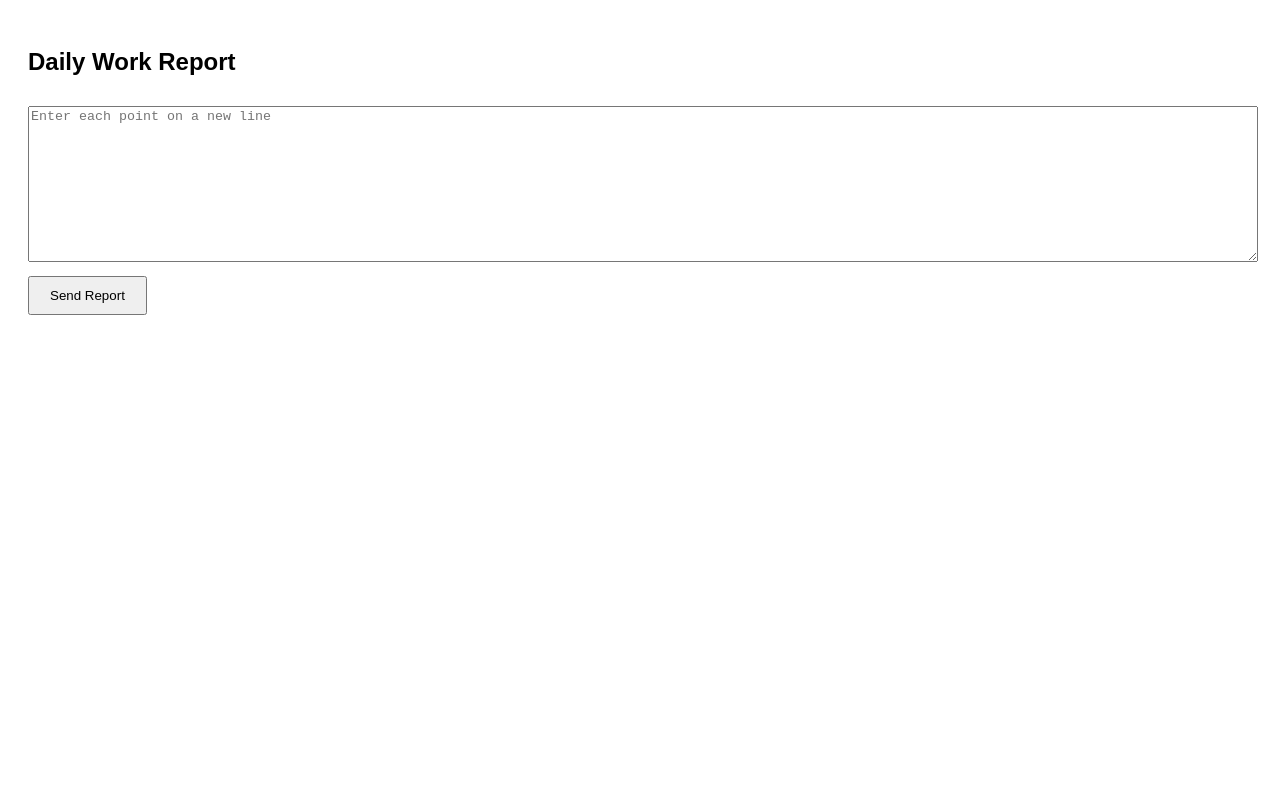
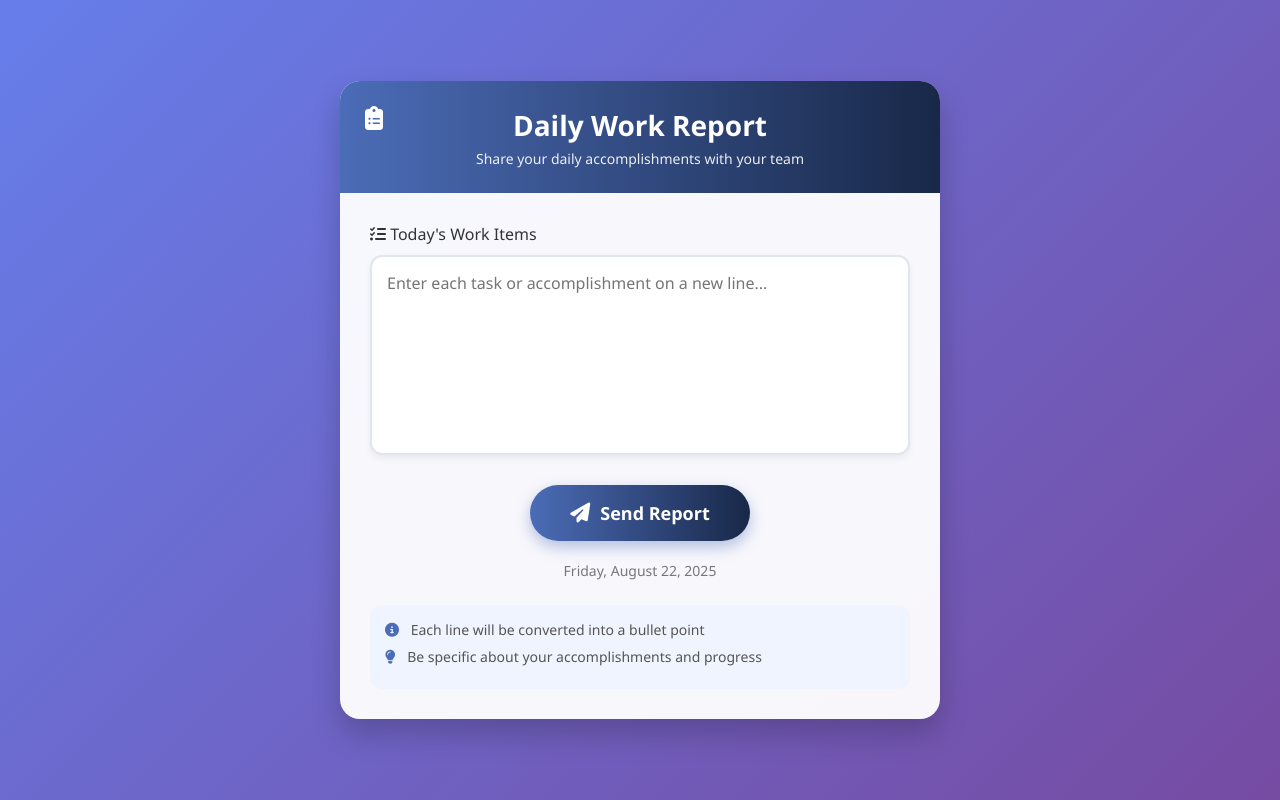
Before and after one commit to issac2001/ReportMaker, a plain HTML site: page index.html in a window 1280 px wide. Drawn offline with Linux system fonts and the light colour scheme.

Commit message:
Improved UI

```diff
--- a/index.html
+++ b/index.html
@@ -1,19 +1,226 @@
 <!DOCTYPE html>
-<html>
+<html lang="en">
 <head>
-  <title>Daily Work Report</title>
+  <meta charset="UTF-8">
+  <meta name="viewport" content="width=device-width, initial-scale=1.0">
+  <title>MailMyDay</title>
+  <link rel="stylesheet" href="https://cdnjs.cloudflare.com/ajax/libs/font-awesome/6.4.0/css/all.min.css">
+  <link rel="icon" href="ReportMaker.png" type="image/png">
   <style>
-    body { font-family: Arial, sans-serif; padding: 20px; }
-    textarea { width: 100%; height: 150px; margin: 10px 0; }
-    button { padding: 10px 20px; cursor: pointer; }
+    * {
+      margin: 0;
+      padding: 0;
+      box-sizing: border-box;
+      font-family: 'Segoe UI', Tahoma, Geneva, Verdana, sans-serif;
+    }
+
+    body {
+      background: linear-gradient(135deg, #667eea 0%, #764ba2 100%);
+      min-height: 100vh;
+      display: flex;
+      justify-content: center;
+      align-items: center;
+      padding: 20px;
+    }
+
+    .container {
+      width: 100%;
+      max-width: 600px;
+      background: rgba(255, 255, 255, 0.95);
+      border-radius: 20px;
+      box-shadow: 0 15px 30px rgba(0, 0, 0, 0.2);
+      overflow: hidden;
+      animation: fadeIn 0.6s ease-out;
+    }
+
+    .header {
+      background: linear-gradient(to right, #4b6cb7, #182848);
+      color: white;
+      padding: 25px;
+      text-align: center;
+      position: relative;
+    }
+
+    .header h2 {
+      font-weight: 600;
+      font-size: 28px;
+      margin-bottom: 5px;
+    }
+
+    .header p {
+      opacity: 0.9;
+      font-size: 14px;
+    }
+
+    .header i {
+      position: absolute;
+      top: 25px;
+      left: 25px;
+      font-size: 24px;
+    }
+
+    .content {
+      padding: 30px;
+    }
+
+    .input-container {
+      margin-bottom: 25px;
+    }
+
+    .input-container label {
+      display: block;
+      margin-bottom: 10px;
+      font-weight: 500;
+      color: #333;
+      font-size: 16px;
+    }
+
+    textarea {
+      width: 100%;
+      height: 200px;
+      padding: 15px;
+      border: 2px solid #e1e5ee;
+      border-radius: 12px;
+      resize: none;
+      font-size: 16px;
+      transition: all 0.3s ease;
+      box-shadow: 0 4px 6px rgba(0, 0, 0, 0.05);
+    }
+
+    textarea:focus {
+      outline: none;
+      border-color: #4b6cb7;
+      box-shadow: 0 6px 12px rgba(75, 108, 183, 0.15);
+      transform: translateY(-2px);
+    }
+
+    .button-container {
+      text-align: center;
+    }
+
+    button {
+      background: linear-gradient(to right, #4b6cb7, #182848);
+      color: white;
+      border: none;
+      padding: 16px 40px;
+      border-radius: 50px;
+      font-size: 18px;
+      font-weight: 600;
+      cursor: pointer;
+      transition: all 0.3s ease;
+      box-shadow: 0 6px 15px rgba(75, 108, 183, 0.4);
+      display: inline-flex;
+      align-items: center;
+      justify-content: center;
+    }
+
+    button:hover {
+      transform: translateY(-3px);
+      box-shadow: 0 10px 20px rgba(75, 108, 183, 0.6);
+    }
+
+    button:active {
+      transform: translateY(0);
+      box-shadow: 0 4px 10px rgba(75, 108, 183, 0.4);
+    }
+
+    button i {
+      margin-right: 10px;
+      font-size: 20px;
+    }
+
+    .instructions {
+      margin-top: 25px;
+      padding: 15px;
+      background: #f0f4ff;
+      border-radius: 12px;
+      font-size: 14px;
+      color: #555;
+    }
+
+    .instructions p {
+      margin-bottom: 8px;
+    }
+
+    .instructions i {
+      color: #4b6cb7;
+      margin-right: 8px;
+    }
+
+    .date-display {
+      text-align: center;
+      margin-top: 20px;
+      font-size: 14px;
+      color: #777;
+      font-weight: 500;
+    }
+
+    @keyframes fadeIn {
+      from {
+        opacity: 0;
+        transform: translateY(20px);
+      }
+      to {
+        opacity: 1;
+        transform: translateY(0);
+      }
+    }
+
+    @media (max-width: 600px) {
+      .container {
+        border-radius: 15px;
+      }
+
+      .header {
+        padding: 20px;
+      }
+
+      .content {
+        padding: 20px;
+      }
+
+      button {
+        width: 100%;
+        padding: 14px;
+      }
+    }
   </style>
 </head>
 <body>
+  <div class="container">
+    <div class="header">
+      <i class="fas fa-clipboard-list"></i>
       <h2>Daily Work Report</h2>
-  <textarea id="workPoints" placeholder="Enter each point on a new line"></textarea>
-  <button onclick="sendReport()">Send Report</button>
+      <p>Share your daily accomplishments with your team</p>
+    </div>
+
+    <div class="content">
+      <div class="input-container">
+        <label for="workPoints"><i class="fas fa-tasks"></i> Today's Work Items</label>
+        <textarea id="workPoints" placeholder="Enter each task or accomplishment on a new line..."></textarea>
+      </div>
+
+      <div class="button-container">
+        <button onclick="sendReport()">
+          <i class="fas fa-paper-plane"></i> Send Report
+        </button>
+      </div>
+
+      <div class="date-display" id="dateDisplay"></div>
+
+      <div class="instructions">
+        <p><i class="fas fa-info-circle"></i> Each line will be converted into a bullet point</p>
+        <p><i class="fas fa-lightbulb"></i> Be specific about your accomplishments and progress</p>
+      </div>
+    </div>
+  </div>
 
   <script>
+    // Display today's date
+    const today = new Date();
+    const options = { weekday: 'long', year: 'numeric', month: 'long', day: 'numeric' };
+    document.getElementById('dateDisplay').textContent = today.toLocaleDateString('en-US', options);
+
     function sendReport() {
         const today = new Date().toLocaleDateString('en-GB', { day:'2-digit', month:'short', year:'numeric' });
         const subject = encodeURIComponent(`Work Report : ${today}`);
```
Also changed, not shown: ReportMaker.png (added). Lines whose indentation alone changed are shown as unchanged.
